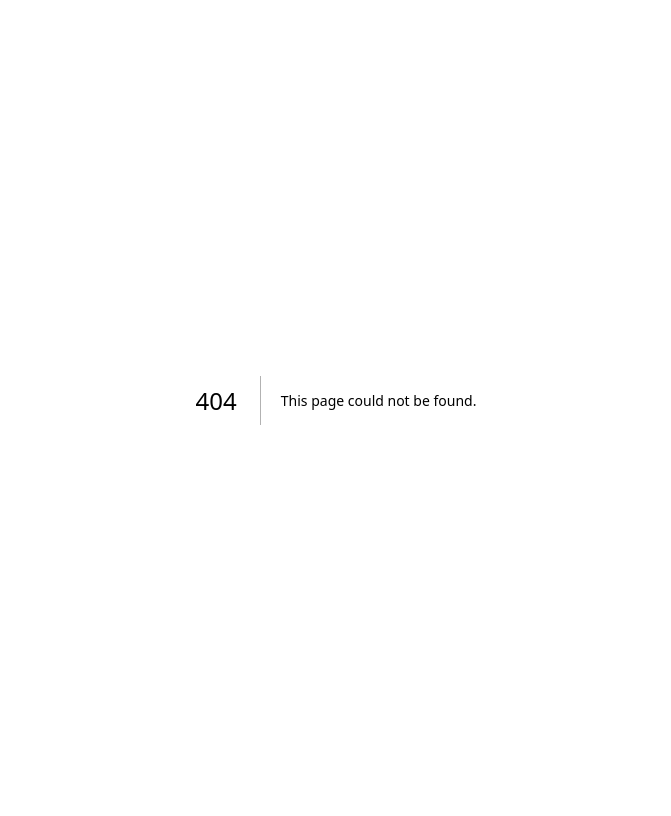
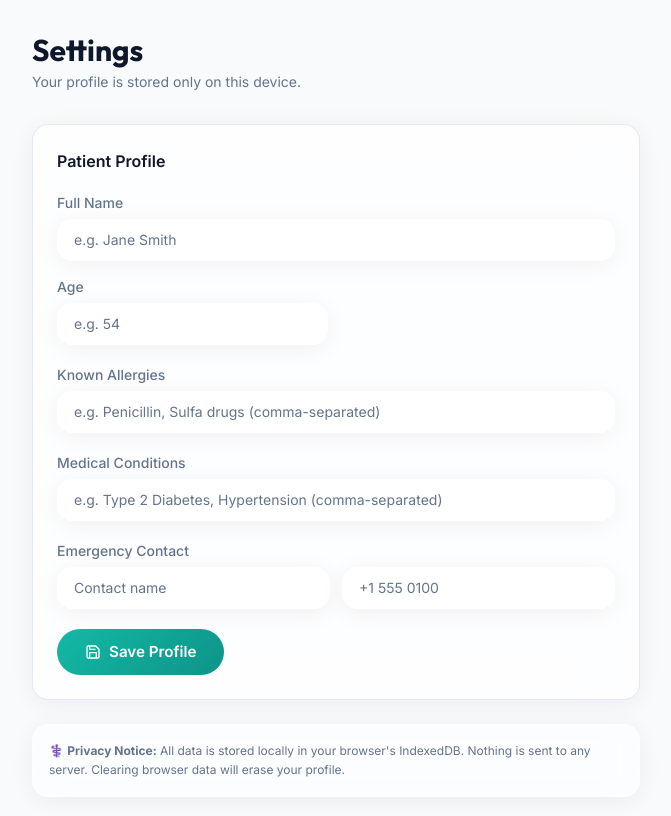
Before and after one commit to 7maylord/medimatey, a Next.js app: page /settings in a window 1280 px wide. Before the commit this address had no page. Shown: the top 816 px of the page, without its empty margins (304-975 px from the left). Built offline with nearby package versions, Linux system fonts and the light colour scheme.

Commit message:
feat: settings page, PWA icons, and sidebar Report + Settings nav

```diff
--- /dev/null
+++ b/src/app/settings/page.tsx
@@ -0,0 +1,150 @@
+"use client";
+
+import { useState, useEffect, useRef } from "react";
+import { getProfile, saveProfile } from "@/lib/storage";
+import type { UserProfile } from "@/types";
+
+const INPUT_CLS =
+  "w-full px-4 py-2.5 rounded-xl glass-card text-sm placeholder-[var(--foreground-muted)] focus:outline-none focus:ring-2 focus:ring-[var(--med-teal-500)] bg-transparent";
+
+function SaveIcon({ className = "" }: { className?: string }) {
+  return (
+    <svg className={className} viewBox="0 0 24 24" fill="none" stroke="currentColor" strokeWidth="2" strokeLinecap="round" strokeLinejoin="round">
+      <path d="M19 21H5a2 2 0 01-2-2V5a2 2 0 012-2h11l5 5v11a2 2 0 01-2 2z" />
+      <polyline points="17 21 17 13 7 13 7 21" />
+      <polyline points="7 3 7 8 15 8" />
+    </svg>
+  );
+}
+
+function CheckIcon({ className = "" }: { className?: string }) {
+  return (
+    <svg className={className} viewBox="0 0 24 24" fill="none" stroke="currentColor" strokeWidth="2" strokeLinecap="round" strokeLinejoin="round">
+      <polyline points="20 6 9 17 4 12" />
+    </svg>
+  );
+}
+
+interface FormState {
+  name: string;
+  age: string;
+  allergies: string;
+  conditions: string;
+  ecName: string;
+  ecPhone: string;
+}
+
+export default function SettingsPage() {
+  const [form, setForm] = useState<FormState>({
+    name: "", age: "", allergies: "", conditions: "", ecName: "", ecPhone: "",
+  });
+  const [saved, setSaved] = useState(false);
+  const timer = useRef<ReturnType<typeof setTimeout> | null>(null);
+
+  useEffect(() => {
+    getProfile().then((p) => {
+      if (!p) return;
+      setForm({
+        name: p.name ?? "",
+        age: p.age != null ? String(p.age) : "",
+        allergies: (p.allergies ?? []).join(", "),
+        conditions: (p.conditions ?? []).join(", "),
+        ecName: p.emergencyContact?.name ?? "",
+        ecPhone: p.emergencyContact?.phone ?? "",
+      });
+    });
+  }, []);
+
+  function field(key: keyof FormState) {
+    return (e: React.ChangeEvent<HTMLInputElement>) =>
+      setForm((f) => ({ ...f, [key]: e.target.value }));
+  }
+
+  async function handleSave() {
+    const existing = await getProfile();
+    const profile: UserProfile = {
+      id: existing?.id ?? crypto.randomUUID(),
+      createdAt: existing?.createdAt ?? new Date().toISOString(),
+      updatedAt: new Date().toISOString(),
+      name: form.name.trim() || undefined,
+      age: form.age ? parseInt(form.age, 10) : undefined,
+      allergies: form.allergies.split(",").map((s) => s.trim()).filter(Boolean),
+      conditions: form.conditions.split(",").map((s) => s.trim()).filter(Boolean),
+      emergencyContact:
+        form.ecName || form.ecPhone
+          ? { name: form.ecName.trim(), phone: form.ecPhone.trim() }
+          : undefined,
+    };
+    await saveProfile(profile);
+    setSaved(true);
+    if (timer.current) clearTimeout(timer.current);
+    timer.current = setTimeout(() => setSaved(false), 2500);
+  }
+
+  return (
+    <div className="p-6 md:p-8 max-w-2xl mx-auto">
+      <div className="mb-8">
+        <h1 className="text-3xl font-bold font-(family-name:--font-outfit) mb-1">Settings</h1>
+        <p className="text-foreground-muted text-sm">Your profile is stored only on this device.</p>
+      </div>
+
+      <div className="glass-card-strong p-6 space-y-5">
+        <h2 className="text-base font-semibold">Patient Profile</h2>
+
+        <div className="grid grid-cols-1 sm:grid-cols-2 gap-4">
+          <label className="block sm:col-span-2">
+            <span className="text-sm font-medium text-foreground-muted mb-1.5 block">Full Name</span>
+            <input type="text" className={INPUT_CLS} placeholder="e.g. Jane Smith"
+              value={form.name} onChange={field("name")} />
+          </label>
+
+          <label className="block">
+            <span className="text-sm font-medium text-foreground-muted mb-1.5 block">Age</span>
+            <input type="number" min="0" max="120" className={INPUT_CLS} placeholder="e.g. 54"
+              value={form.age} onChange={field("age")} />
+          </label>
+        </div>
+
+        <label className="block">
+          <span className="text-sm font-medium text-foreground-muted mb-1.5 block">Known Allergies</span>
+          <input type="text" className={INPUT_CLS}
+            placeholder="e.g. Penicillin, Sulfa drugs (comma-separated)"
+            value={form.allergies} onChange={field("allergies")} />
+        </label>
+
+        <label className="block">
+          <span className="text-sm font-medium text-foreground-muted mb-1.5 block">Medical Conditions</span>
+          <input type="text" className={INPUT_CLS}
+            placeholder="e.g. Type 2 Diabetes, Hypertension (comma-separated)"
+            value={form.conditions} onChange={field("conditions")} />
+        </label>
+
+        <div>
+          <span className="text-sm font-medium text-foreground-muted mb-1.5 block">Emergency Contact</span>
+          <div className="grid grid-cols-1 sm:grid-cols-2 gap-3">
+            <input type="text" className={INPUT_CLS} placeholder="Contact name"
+              value={form.ecName} onChange={field("ecName")} />
+            <input type="tel" className={INPUT_CLS} placeholder="+1 555 0100"
+              value={form.ecPhone} onChange={field("ecPhone")} />
+          </div>
+        </div>
+
+        <button
+          onClick={handleSave}
+          className={`btn-primary flex items-center gap-2 text-sm py-2.5 px-5 transition-all ${saved ? "bg-med-emerald-500!" : ""}`}
+        >
+          {saved ? (
+            <><CheckIcon className="w-4 h-4" />Saved!</>
+          ) : (
+            <><SaveIcon className="w-4 h-4" />Save Profile</>
+          )}
+        </button>
+      </div>
+
+      <div className="glass-card p-4 mt-6 text-xs text-foreground-muted leading-relaxed">
+        ⚕️ <strong>Privacy Notice:</strong> All data is stored locally in your browser&apos;s IndexedDB.
+        Nothing is sent to any server. Clearing browser data will erase your profile.
+      </div>
+    </div>
+  );
+}
--- a/src/components/layout/Sidebar.tsx
+++ b/src/components/layout/Sidebar.tsx
@@ -53,11 +53,37 @@ function HeartPulseIcon({ className = "" }: { className?: string }) {
   );
 }
 
+function FileTextIcon({ className = "" }: { className?: string }) {
+  return (
+    <svg className={className} viewBox="0 0 24 24" fill="none" stroke="currentColor" strokeWidth="2" strokeLinecap="round" strokeLinejoin="round">
+      <path d="M14 2H6a2 2 0 00-2 2v16a2 2 0 002 2h12a2 2 0 002-2V8z" />
+      <polyline points="14 2 14 8 20 8" />
+      <line x1="16" y1="13" x2="8" y2="13" />
+      <line x1="16" y1="17" x2="8" y2="17" />
+      <polyline points="10 9 9 9 8 9" />
+    </svg>
+  );
+}
+
+function SettingsIcon({ className = "" }: { className?: string }) {
+  return (
+    <svg className={className} viewBox="0 0 24 24" fill="none" stroke="currentColor" strokeWidth="2" strokeLinecap="round" strokeLinejoin="round">
+      <circle cx="12" cy="12" r="3" />
+      <path d="M19.4 15a1.65 1.65 0 00.33 1.82l.06.06a2 2 0 010 2.83 2 2 0 01-2.83 0l-.06-.06a1.65 1.65 0 00-1.82-.33 1.65 1.65 0 00-1 1.51V21a2 2 0 01-4 0v-.09A1.65 1.65 0 009 19.4a1.65 1.65 0 00-1.82.33l-.06.06a2 2 0 01-2.83-2.83l.06-.06A1.65 1.65 0 004.68 15a1.65 1.65 0 00-1.51-1H3a2 2 0 010-4h.09A1.65 1.65 0 004.6 9a1.65 1.65 0 00-.33-1.82l-.06-.06a2 2 0 012.83-2.83l.06.06A1.65 1.65 0 009 4.68a1.65 1.65 0 001-1.51V3a2 2 0 014 0v.09a1.65 1.65 0 001 1.51 1.65 1.65 0 001.82-.33l.06-.06a2 2 0 012.83 2.83l-.06.06A1.65 1.65 0 0019.4 9a1.65 1.65 0 001.51 1H21a2 2 0 010 4h-.09a1.65 1.65 0 00-1.51 1z" />
+    </svg>
+  );
+}
+
 const navItems = [
   { href: "/dashboard", label: "Dashboard", icon: HomeIcon },
-  { href: "/scan", label: "Scan Pill", icon: CameraIcon },
-  { href: "/schedule", label: "Schedule", icon: CalendarIcon },
-  { href: "/journal", label: "Journal", icon: BookIcon },
+  { href: "/scan",      label: "Scan Pill",  icon: CameraIcon },
+  { href: "/schedule",  label: "Schedule",   icon: CalendarIcon },
+  { href: "/journal",   label: "Journal",    icon: BookIcon },
+  { href: "/report",    label: "Report",     icon: FileTextIcon },
+];
+
+const bottomItems = [
+  { href: "/settings", label: "Settings", icon: SettingsIcon },
 ];
 
 interface AIStatus { isConnected: boolean; backend: "ollama" | "google-ai" | null; }
@@ -115,8 +141,36 @@ export default function Sidebar() {
           })}
         </nav>
 
+        {/* Bottom nav (Settings) */}
+        <nav className="space-y-1 mb-2">
+          {bottomItems.map((item) => {
+            const isActive = pathname === item.href;
+            return (
+              <Link
+                key={item.href}
+                href={item.href}
+                className={`flex items-center gap-3 px-3 py-2.5 rounded-xl text-sm font-medium transition-all duration-200 group ${
+                  isActive
+                    ? "bg-[var(--med-teal-500)]/10 text-[var(--med-teal-600)] dark:text-[var(--med-teal-400)]"
+                    : "text-foreground-muted hover:bg-[var(--card-bg)] hover:text-foreground"
+                }`}
+              >
+                <item.icon
+                  className={`w-5 h-5 transition-transform group-hover:scale-110 ${
+                    isActive ? "text-[var(--med-teal-500)]" : ""
+                  }`}
+                />
+                {item.label}
+                {isActive && (
+                  <div className="ml-auto w-1.5 h-1.5 rounded-full bg-[var(--med-teal-500)]" />
+                )}
+              </Link>
+            );
+          })}
+        </nav>
+
         {/* AI Status */}
-        <div className="glass-card p-3 mt-4">
+        <div className="glass-card p-3 mt-2">
           <div className="flex items-center gap-2 mb-1">
             <div className={`w-2 h-2 rounded-full ${aiStatus.isConnected ? "bg-[var(--med-emerald-500)] animate-pulse" : "bg-[var(--med-slate-400)]"}`} />
             <span className="text-xs font-semibold">AI Status</span>
```
Also changed, not shown: public/icons/icon-192.png (added), public/icons/icon-512.png (added).
